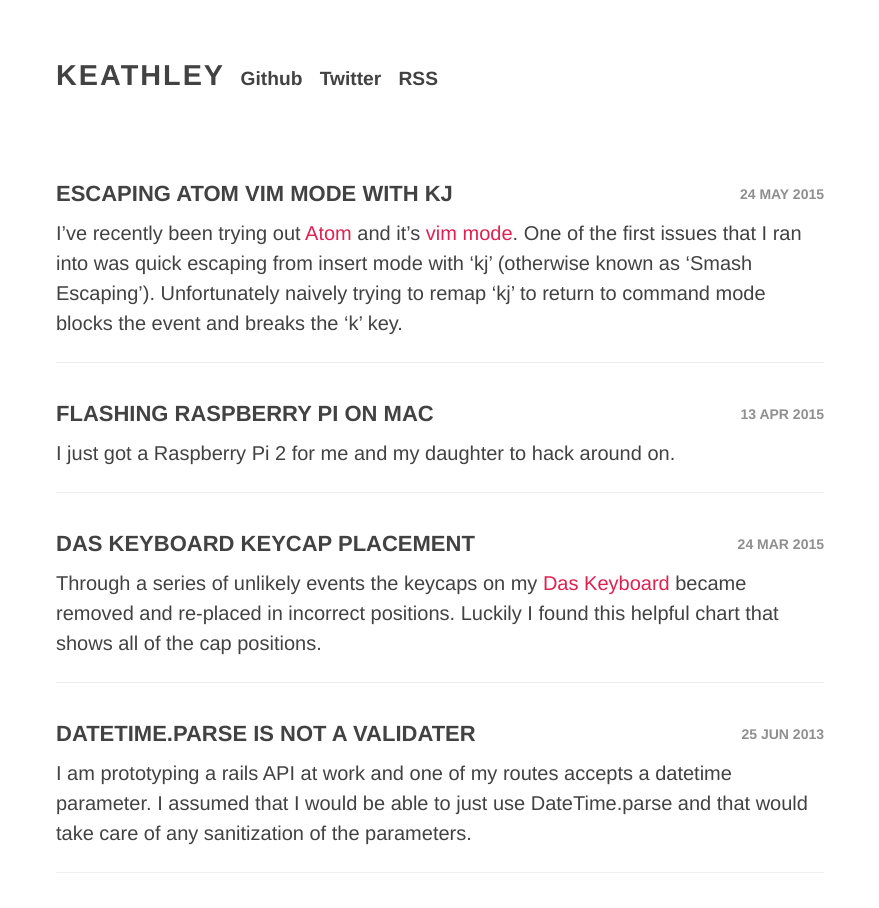
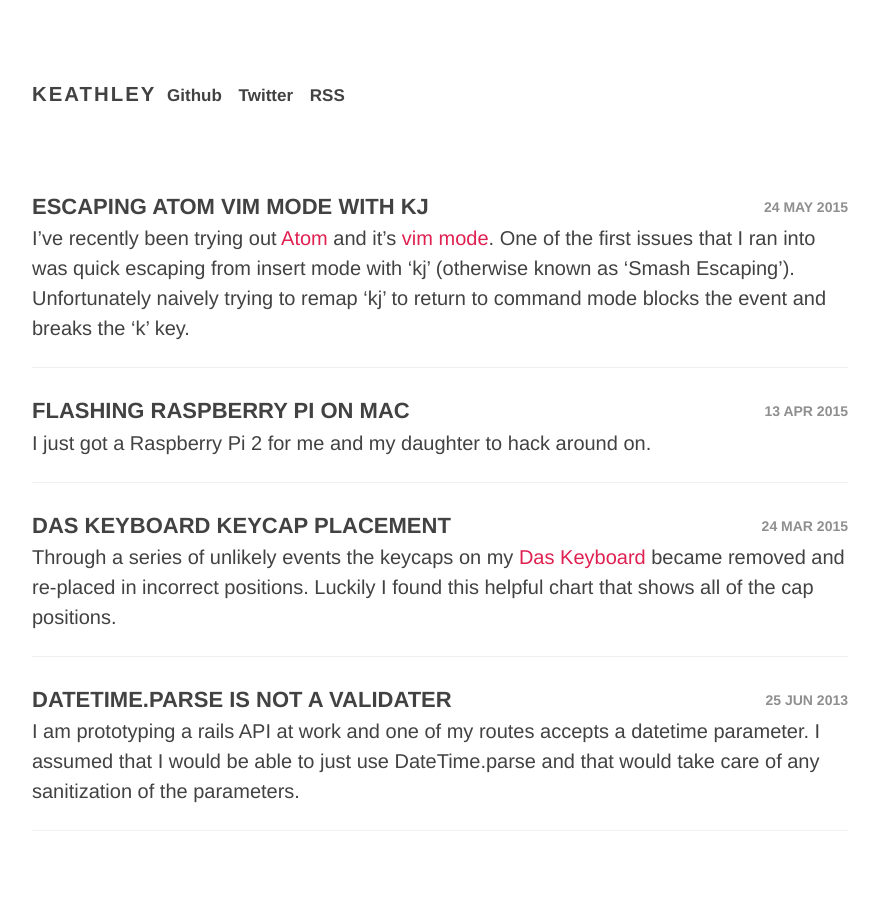
Before and after one commit to wojtekmach/keathley.github.io, a Jekyll site: the page built from index.html, in a window 1280 px wide. Shown: the whole page, without its empty margins (200-1079 px from the left). Built offline with Jekyll 4.4.1, drawn with Linux system fonts in a browser that asks for light colours; nearby versions of some CDN libraries.

Commit message:
Clean up responsive typography

```diff
--- a/_layouts/default.html
+++ b/_layouts/default.html
@@ -28,13 +28,21 @@
 <body>
   <div class="container">
     <header class="header">
+      <h3>
         <a href="/" class="site-header">
           Keathley
         </a>
+      </h3>
       <nav>
+        <h4>
           <a href="https://github.com/keathley">Github</a>
+        </h4>
+        <h4>
           <a href="https://twitter.com/chriskeathley">Twitter</a>
+        </h4>
+        <h4>
           <a href="http://keathley.github.io/feed.xml">RSS</a>
+        </h4>
       </nav>
     </header>
     <section class="content">
--- a/css/main.scss
+++ b/css/main.scss
@@ -2,6 +2,7 @@
 ---
 $base-color: #424242;
 $link-color: #DF2050;
+$break: 48em;
 
 *,
 *:after,
@@ -16,7 +17,8 @@
 body {
   background-color: #FFF;
   font-family: "proxima-nova", "Helvetica", "sans-serif";
-  line-height: 155%;
+	line-height: 150%;
+	font-size: 17px;
   font-weight: normal;
   color: $base-color;
   -webkit-font-smoothing: antialiased;
@@ -28,7 +30,7 @@
   min-height: 300px;
   width: 100%;
 
-	@media screen and (min-width: 500px) {
+	@media screen and (min-width: $break) {
 	  padding-top: 55px;
 	  padding-left: 1em;
 	  padding-right: 1em;
@@ -36,33 +38,36 @@
 }
 
 h1 {
-  font-size: 36px;
-  line-height: 40px;
+  font-size: 2em;
+  line-height: 110%;
 	margin-bottom: .5rem;
 }
 
 h2 {
-  font-size: 30px;
-  line-height: 40px;
+  font-size: 1.7em;
+  line-height: 110%;
 	margin-bottom: .5rem;
 }
 
 h3 {
-  font-size: 24px;
-  line-height: 40px;
+	font-size: 1.2em;
+  line-height: 110%;
 	margin-bottom: .5rem;
 }
 
 h4 {
-  font-size: 18px;
-  line-height: 20px;
+	font-size: 1em;
+  line-height: 110%;
 	margin-bottom: .5rem;
 }
 
 p {
-  font-size: 20px;
-	line-height: 150%;
 	margin: 0 0 1rem;
+
+	@media screen and (min-width: $break) {
+	  font-size: 20px;
+		line-height: 150%;
+	}
 }
 
 p + h1,
@@ -90,7 +95,7 @@
   font-family: "Menlo",Inconsolata,"Fira Mono","Source Code Pro",monospace;
 }
 
-p code {
+p > code {
   color: $link-color;
   padding: 0.2em;
   background: #f2f2f2;
@@ -99,27 +104,23 @@
 }
 
 header {
-  margin-bottom: 50px;
-  font-weight: 600;
+	@media screen and (min-width: $break) {
+		margin-bottom: 50px;
+	}
 
   .site-header {
     letter-spacing: 2px;
     text-transform: uppercase;
-    font-size: 1.8em;
 		margin: 0;
-
-    a {
-      color: $base-color;
-    }
   }
 
+	h3,
+	h4 {
+		display: inline-block;
+	}
+
   nav {
-    display: inline-block;
-    font-size: 1.2em;
-
-		a:hover:after {
-			color: black;
-		}
+		display: inline-block;
   }
 
   a {
@@ -131,6 +132,7 @@
 
 .posts {
   padding-left: 0px;
+	margin: 0;
 
   li {
     list-style-type: none;
@@ -161,7 +163,7 @@
 				float: right;
 				color: lighten($base-color, 30);
 
-				@media screen and (max-width: 900px) {
+				@media screen and (max-width: $break) {
 					display: none;
 				}
 			}
```
Lines whose indentation alone changed are shown as unchanged.
